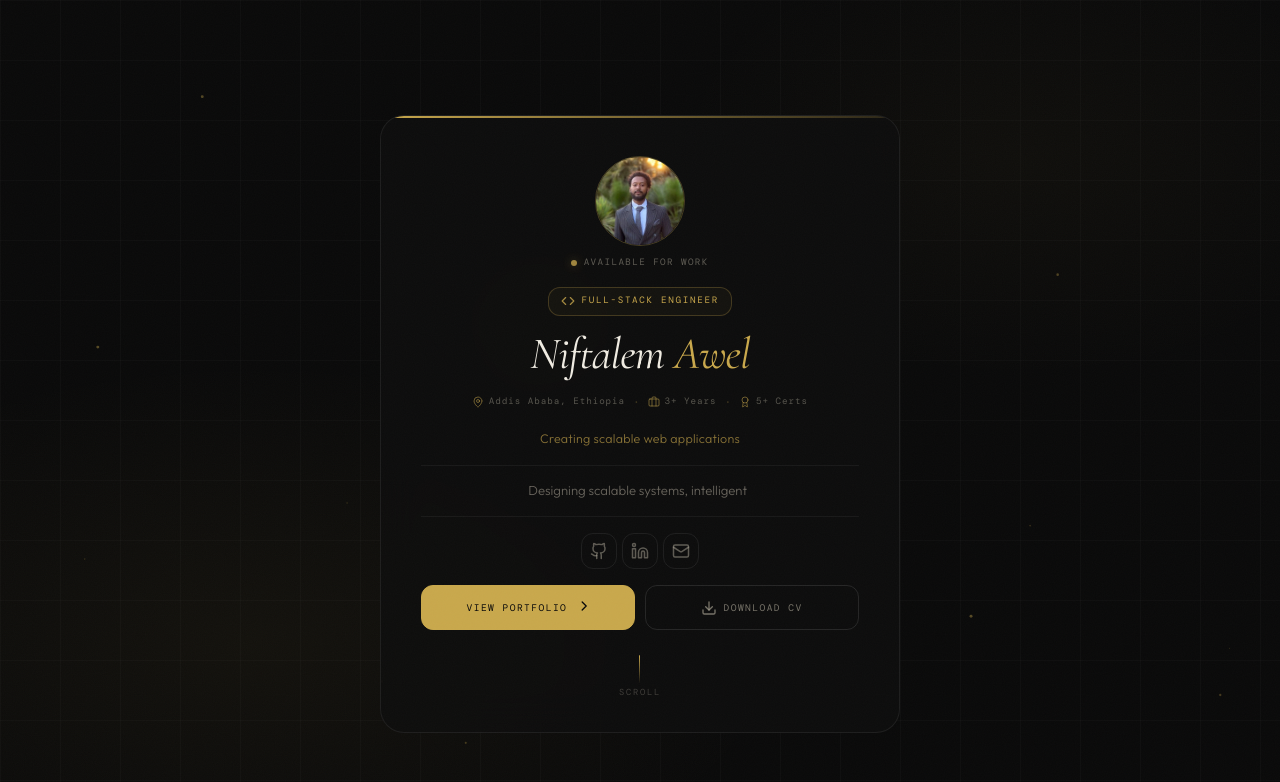
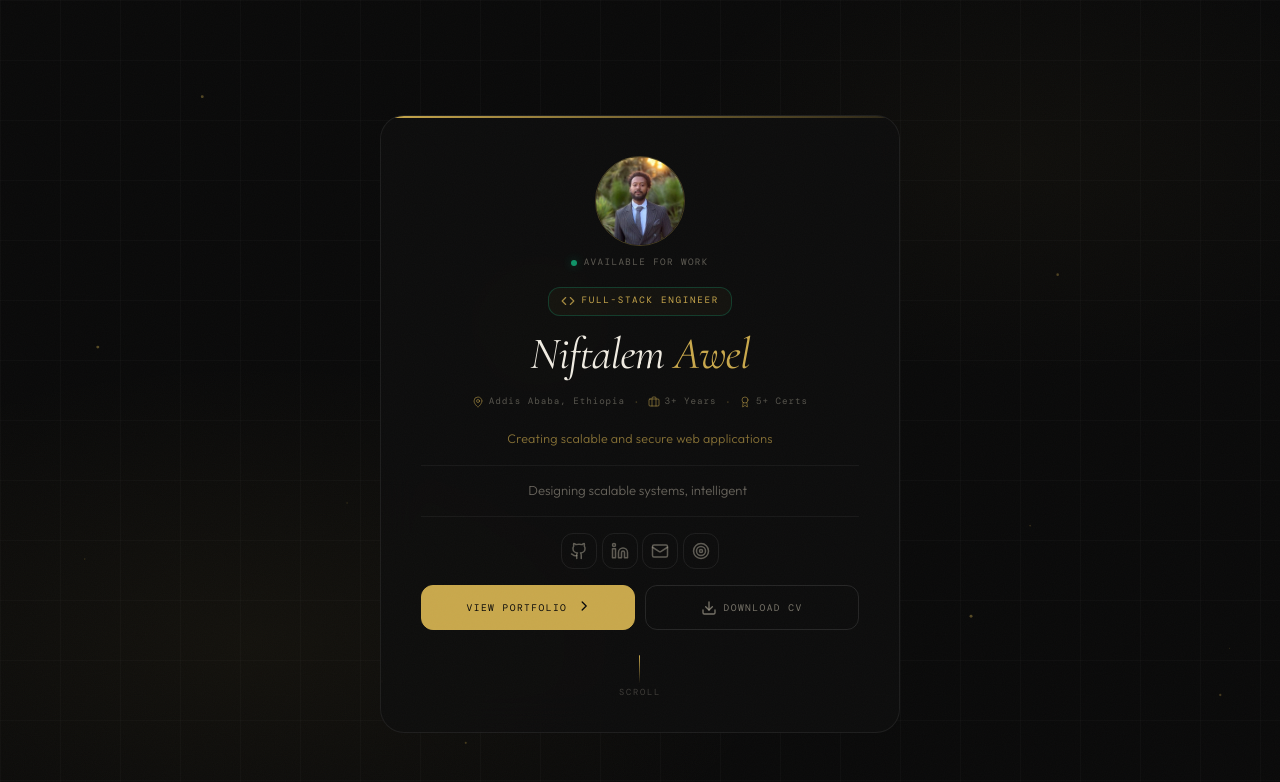
Before and after one commit to Niftalemrex/Niftalem-Awel-Portfolio, a React (Vite) app: page / in a window 1280 px wide. Shown: the top 782 px of the page. Built offline with nearby package versions, Linux system fonts and the light colour scheme; a web font is replaced by a local one.

Commit message:
new added

```diff
--- a/src/pages/Intro.tsx
+++ b/src/pages/Intro.tsx
@@ -17,7 +17,8 @@ import {
   Award,
   FileText,
   Eye,
-  X
+  X,
+  Target // ← Added for Hack The Box
 } from "lucide-react";
 import "./intro.css";
 
@@ -101,15 +102,15 @@ export default function Intro() {
 
   const roles: Role[] = [
     {
-      label: "AI Engineer",
+      label: "AI & Cyber Security Engineer", // ← Updated title
       icon: <Sparkles size={14} />,
-      description: "Building intelligent systems with ML & NLP",
+      description: "Building secure intelligent systems with ML & NLP",
       color: "#c9a84c",
     },
     {
       label: "Full-Stack Engineer",
       icon: <Code size={14} />,
-      description: "Creating scalable web applications",
+      description: "Creating scalable and secure web applications",
       color: "#b09060",
     },
     {
@@ -334,7 +335,9 @@ export default function Intro() {
           {[
             { icon: <Github size={18} />, href: "https://github.com/Niftalemrex", label: "GitHub" },
             { icon: <Linkedin size={18} />, href: "https://linkedin.com/in/niftalem-awel", label: "LinkedIn" },
-            { icon: <Mail size={18} />, href: "mailto:niftalemawel@gmail.com", label: "Email" }
+            { icon: <Mail size={18} />, href: "mailto:niftalemawel@gmail.com", label: "Email" },
+            // ★ Added Hack The Box link here
+            { icon: <Target size={18} />, href: "https://profile.hackthebox.com/profile/019ecb1f-d7a4-7071-b515-989292ede1fb", label: "Hack The Box" }
           ].map((s, i) => (
             <motion.a
               key={i}
--- a/src/pages/intro.css
+++ b/src/pages/intro.css
@@ -143,15 +143,15 @@
   display: inline-block;
   width: 6px;
   height: 6px;
-  background: #c9a84c;
+  background: #10b981; /* ★ CHANGED TO SECURE GREEN */
   border-radius: 4px;
-  box-shadow: 0 0 6px rgba(201, 168, 76, 0.6);
+  box-shadow: 0 0 6px rgba(16, 185, 129, 0.6);
   animation: intro-pulse 2s ease-in-out infinite;
 }
 
 @keyframes intro-pulse {
-  0%, 100% { opacity: 1; box-shadow: 0 0 6px rgba(201, 168, 76, 0.6); }
-  50%       { opacity: 0.6; box-shadow: 0 0 12px rgba(201, 168, 76, 0.3); }
+  0%, 100% { opacity: 1; box-shadow: 0 0 6px rgba(16, 185, 129, 0.6); }
+  50%       { opacity: 0.6; box-shadow: 0 0 12px rgba(16, 185, 129, 0.3); }
 }
 
 /* ── Role Badge ─────────────────────────────────────────────── */
@@ -164,7 +164,7 @@
   letter-spacing: 0.18em;
   text-transform: uppercase;
   color: #c9a84c;
-  border: 1px solid rgba(201, 168, 76, 0.25);
+  border: 1px solid rgba(16, 185, 129, 0.25); /* ★ CYBER GREEN ACCENT */
   background: rgba(201, 168, 76, 0.04);
   padding: 0.35rem 0.75rem;
   border-radius: 12px; /* ← MORE CURVE */
@@ -406,7 +406,7 @@
   justify-content: center;
   width: 36px;
   height: 36px;
-  border: 1px solid rgba(201, 168, 76, 0.25);
+  border: 1px solid rgba(16, 185, 129, 0.25); /* ★ CYBER GREEN ACCENT */
   color: #c9a84c;
   flex-shrink: 0;
   border-radius: 12px; /* ← MORE CURVE */
```
